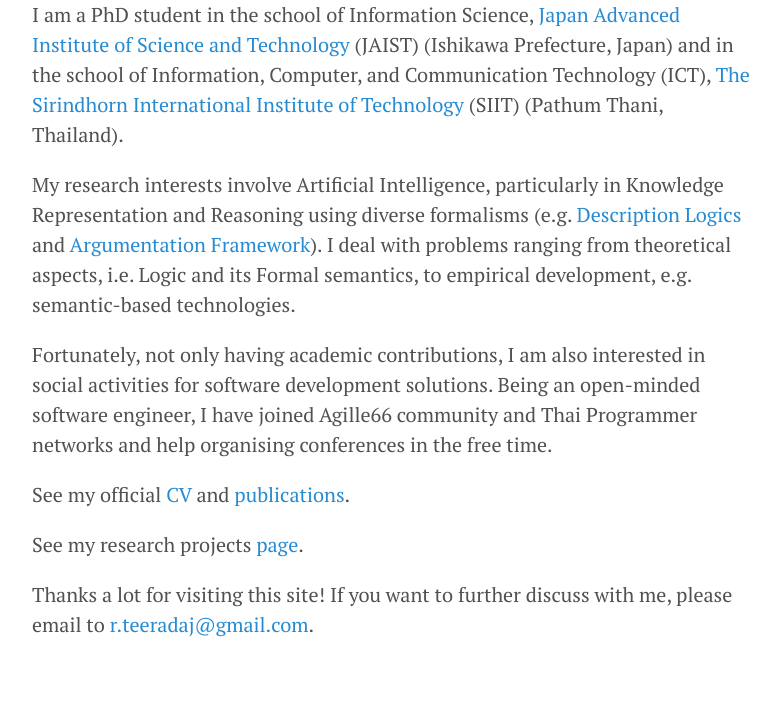
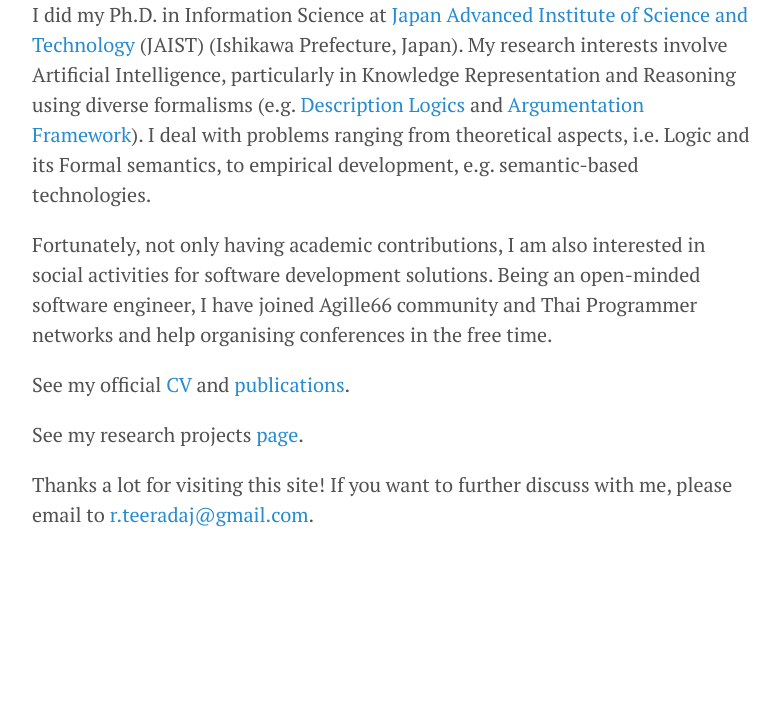
Before and after one commit to xlives/xlives.github.io, a Jekyll site: the page built from about-me.markdown, in a window 1280 px wide. Shown: the part 512-1232 px from the top of the page, without its empty margins (248-1028 px from the left). Built offline with Jekyll 4.4.1, drawn with Linux system fonts in a browser that asks for light colours; after the commit the page ends 1122 px from its top, so only the background shows below that.

Commit message:
Update about-me.markdown
* update bio after finishing JAIST

```diff
--- a/about-me.markdown
+++ b/about-me.markdown
@@ -7,8 +7,7 @@ layout: page
 <img src="https://a0.muscache.com/ac/users/4140617/profile_pic/1435810230/original.jpg?interpolation=lanczos-none&crop=w:w;*,*&crop=h:h;*,*&resize=225:*&output-format=jpg&output-quality=70">
 </p>
 
-I am a PhD student in the school of Information Science, [Japan Advanced Institute of Science and Technology](http://www.jaist.ac.jp/){:target="_blank"} (JAIST) (Ishikawa Prefecture, Japan) and in the school of Information, Computer, and Communication Technology  (ICT), [The Sirindhorn International Institute of Technology](http://www.siit.tu.ac.th/newsite/){:target="_blank"} (SIIT) (Pathum Thani, Thailand).
-
+I did my Ph.D. in Information Science at [Japan Advanced Institute of Science and Technology](http://www.jaist.ac.jp/){:target="_blank"} (JAIST) (Ishikawa Prefecture, Japan).
 My research interests involve Artificial Intelligence, particularly in Knowledge Representation and Reasoning using
 diverse formalisms (e.g. [Description Logics](https://en.wikipedia.org/wiki/Description_logic){:target="_blank"} and [Argumentation Framework](https://en.wikipedia.org/wiki/Argumentation_framework){:target="_blank"}). I deal with
 problems ranging from theoretical aspects, i.e. Logic and its Formal semantics, to empirical development, e.g. semantic-based technologies.
```
